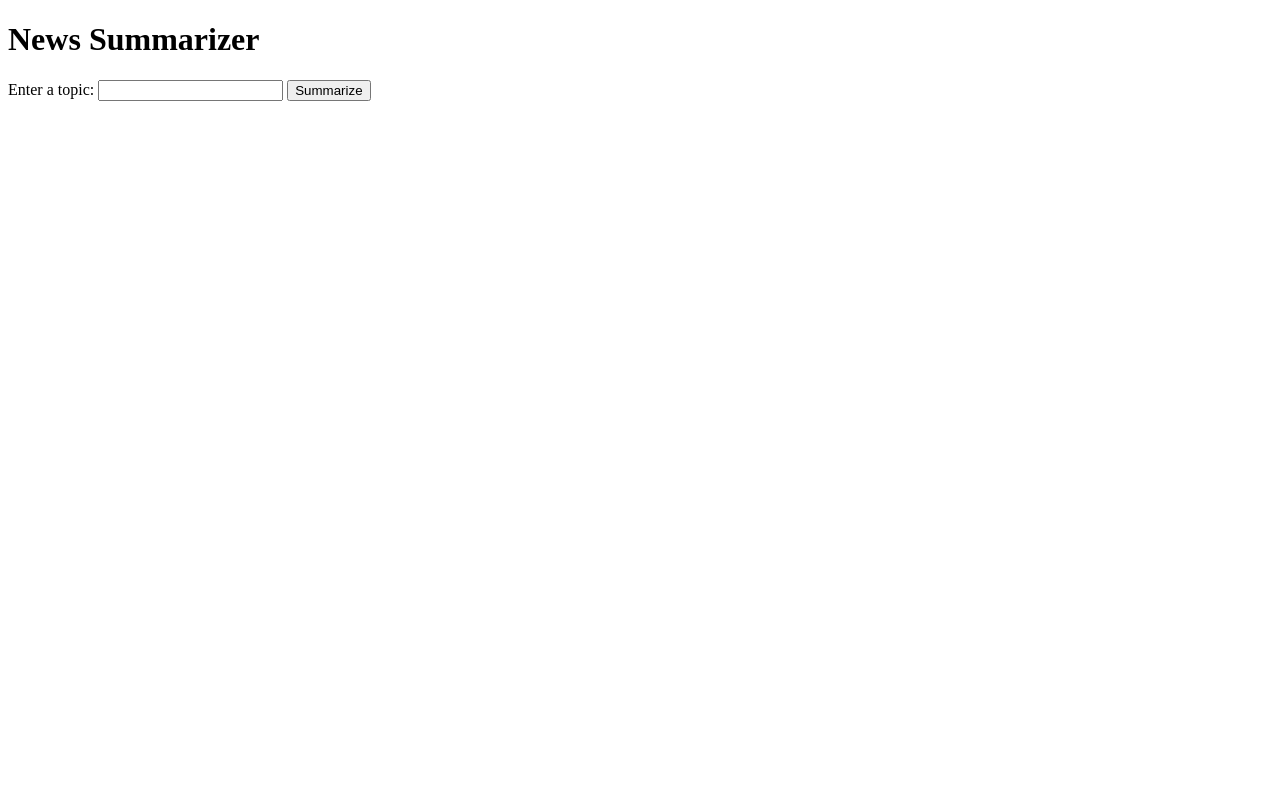
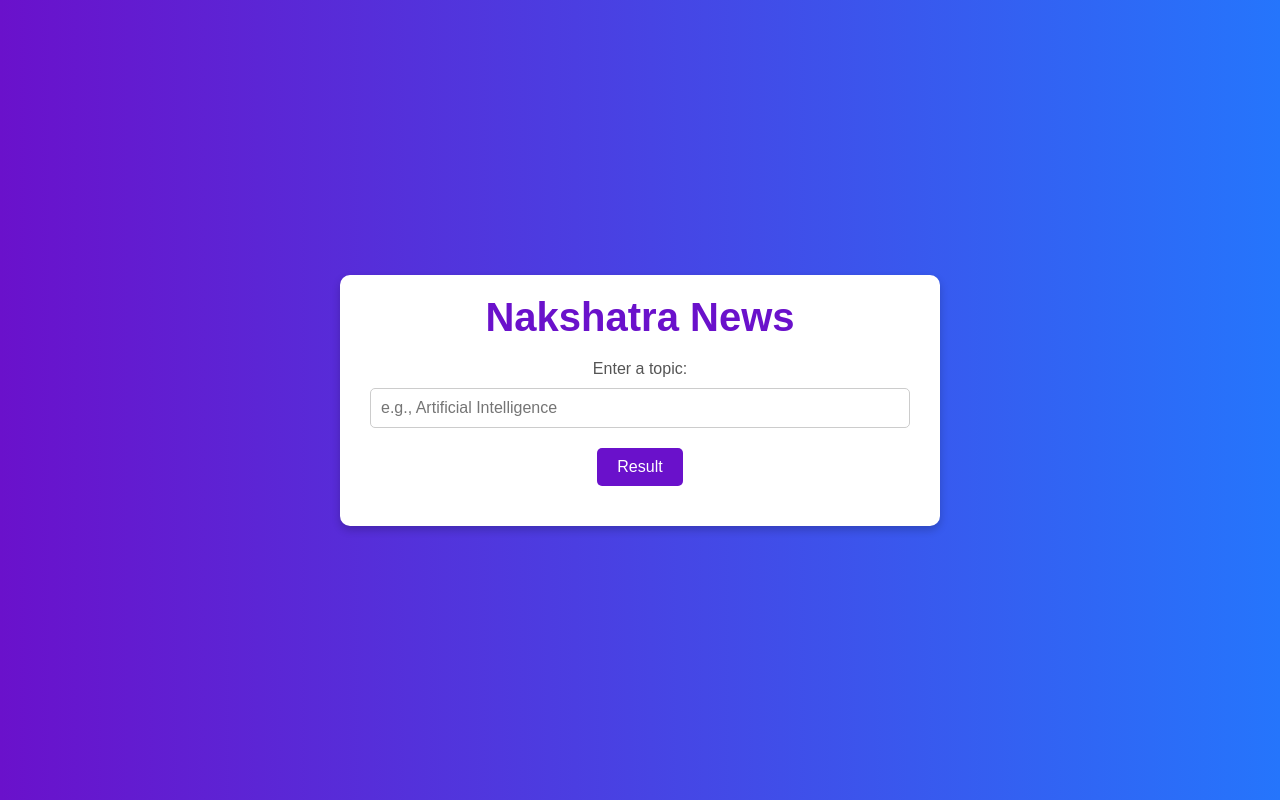
Before and after one commit to Amal-A-git/Team_Nakshatra, a Flask app: page / in a window 1280 px wide. Run offline with Flask 3, Linux system fonts and the light colour scheme.

Commit message:
Added css and changed the model(lighweght) for sumamrization

```diff
--- a/Templates/index.html
+++ b/Templates/index.html
@@ -4,40 +4,146 @@
     <meta charset="UTF-8">
     <meta name="viewport" content="width=device-width, initial-scale=1.0">
     <title>News Summarizer</title>
+    <style>
+        /* General Reset */
+        * {
+            margin: 0;
+            padding: 0;
+            box-sizing: border-box;
+        }
+
+        /* Body Styling */
+        body {
+            font-family: 'Poppins', sans-serif;
+            background: linear-gradient(to right, #6a11cb, #2575fc);
+            color: #333;
+            display: flex;
+            justify-content: center;
+            align-items: center;
+            min-height: 100vh;
+            padding: 20px;
+        }
+
+        /* Container Styling */
+        .container {
+            background: #ffffff;
+            border-radius: 10px;
+            box-shadow: 0 4px 8px rgba(0, 0, 0, 0.2);
+            width: 100%;
+            max-width: 600px;
+            padding: 20px;
+            text-align: center;
+        }
+
+        /* Header */
+        h1 {
+            font-size: 2.5rem;
+            color: #6a11cb;
+            margin-bottom: 20px;
+        }
+
+        /* Form Styling */
+        form {
+            margin-bottom: 20px;
+        }
+
+        label {
+            font-size: 1rem;
+            color: #555;
+        }
+
+        input[type="text"] {
+            width: calc(100% - 20px);
+            padding: 10px;
+            margin-top: 10px;
+            margin-bottom: 20px;
+            border-radius: 5px;
+            border: 1px solid #ccc;
+            font-size: 1rem;
+        }
+
+        button {
+            background-color: #6a11cb;
+            color: white;
+            padding: 10px 20px;
+            border-radius: 5px;
+            border: none;
+            font-size: 1rem;
+            cursor: pointer;
+        }
+
+        button:hover {
+            background-color: #2575fc;
+        }
+
+        /* Results Section */
+        #results {
+            margin-top: 20px;
+        }
+
+        .result-item {
+            background-color: #f9f9f9;
+            border-radius: 5px;
+            padding: 15px;
+            margin-bottom: 15px;
+            box-shadow: 0 2px 4px rgba(0, 0, 0, 0.1);
+        }
+
+        .result-item h3 {
+            font-size: 1.2rem;
+            color: #333333;
+        }
+
+        .result-item p {
+            font-size: 1rem;
+            color: #666666;
+        }
+    </style>
 </head>
 <body>
-    <h1>News Summarizer</h1>
-    <form id="summarizer-form">
-        <label for="query">Enter a topic:</label>
-        <input type="text" id="query" name="query" required>
-        <button type="submit">Summarize</button>
-    </form>
+    <div class="container">
+        <h1>Nakshatra News</h1>
 
-    <div id="results"></div>
+        <!-- Form Section -->
+        <form id="summarizer-form">
+            <label for="query">Enter a topic:</label>
+            <input type="text" id="query" name="query" placeholder="e.g., Artificial Intelligence" required>
+
+            <button type="submit">Result</button>
+        </form>
+
+        <!-- Results Section -->
+        <div id="results"></div>
+    </div>
 
     <script>
         document.getElementById('summarizer-form').addEventListener('submit', async function(event) {
             event.preventDefault();
+
             const query = document.getElementById('query').value;
 
             const response = await fetch('/summarize', {
                 method: 'POST',
                 headers: { 'Content-Type': 'application/json' },
-                body: JSON.stringify({ query: query })
+                body: JSON.stringify({ query })
             });
 
-            const summaries = await response.json();
             const resultsDiv = document.getElementById('results');
+
+            // Clear previous results
             resultsDiv.innerHTML = '';
 
             if (response.ok) {
+                const summaries = await response.json();
                 summaries.forEach(summary => {
                     const summaryDiv = document.createElement('div');
+                    summaryDiv.classList.add('result-item');
                     summaryDiv.innerHTML = `<h3>${summary.title}</h3><p>${summary.summary}</p>`;
                     resultsDiv.appendChild(summaryDiv);
                 });
             } else {
-                resultsDiv.innerHTML = `<p>Error: ${summaries.error}</p>`;
+                const errorData = await response.json();
+                resultsDiv.innerHTML = `<p style="color:red;">Error: ${errorData.error}</p>`;
             }
         });
     </script>
--- a/app.py
+++ b/app.py
@@ -6,11 +6,11 @@ import os
 app = Flask(__name__)
 
 # Initialize the BERT summarization model
-summarizer = pipeline("summarization", model="facebook/bart-large-cnn")
+summarizer = pipeline("summarization", model="t5-small")
 api_key=''
 # Function to fetch news articles from NewsAPI
-def fetch_articles(query,api_key):
-    # api_key = os.getenv('NEWSAPI_KEY')  # Retrieve API key from environment variables
+def fetch_articles(query):
+    api_key = os.getenv('NEWSAPI_KEY')  # Retrieve API key from environment variables
     url = f'https://newsapi.org/v2/everything?q={query}&apiKey={api_key}'
     response = requests.get(url)
     if response.status_code == 200:
```
